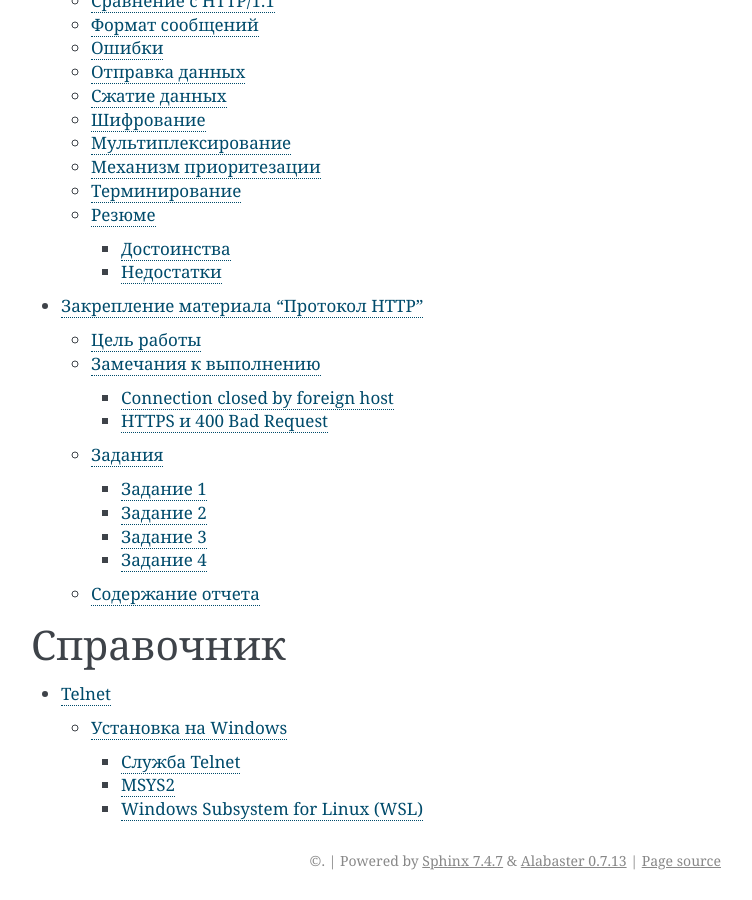
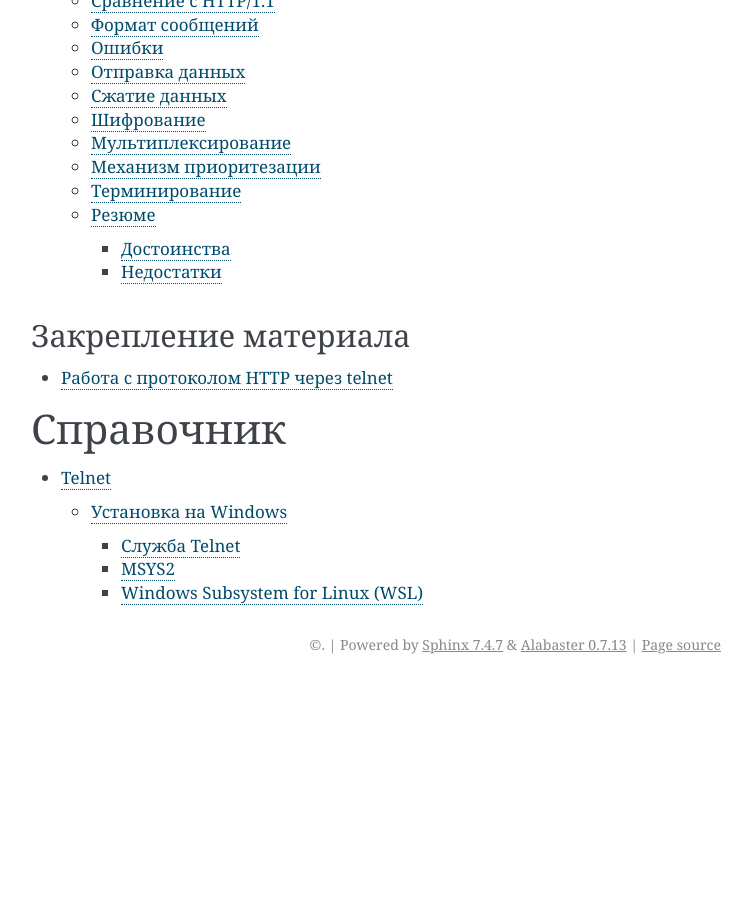
Before and after one commit to ustu/lectures.kpd, a Sphinx documentation site: the page built from docs/index.rst, in a window 1280 px wide and 900 px high, scrolled down 1316 px. Shown: the whole window, without its empty margins (389-1141 px from the left). Built offline with Sphinx 7.4.7, drawn with Linux system fonts in a browser that asks for light colours; pages that are not in the unit, such as notebooks, are missing from menus; the version number could not be read and is left out; after the commit the page ends 2000 px from its top, so only the background shows below that; some of the changed text lies outside the part shown.

Commit message:
clean up

```diff
--- a/docs/kpd/4.http2.rst
+++ b/docs/kpd/4.http2.rst
@@ -5,7 +5,7 @@
    :keywords: HTTP/2, протокол, SPDY, Google
 
 HTTP/2 протокол
-=============
+===============
 
 .. seealso::
 
--- a/docs/kpd/_checkpoint.rst
+++ b/docs/kpd/_checkpoint.rst
@@ -1,6 +1,6 @@
 .. _dz1:
 
-Закрепление материала "Протокол HTTP"
+Работа с протоколом HTTP через telnet
 =====================================
 
 Цель работы
```
Also changed, not shown: docs/index.rst (+7 -0 lines), 2 other files.
